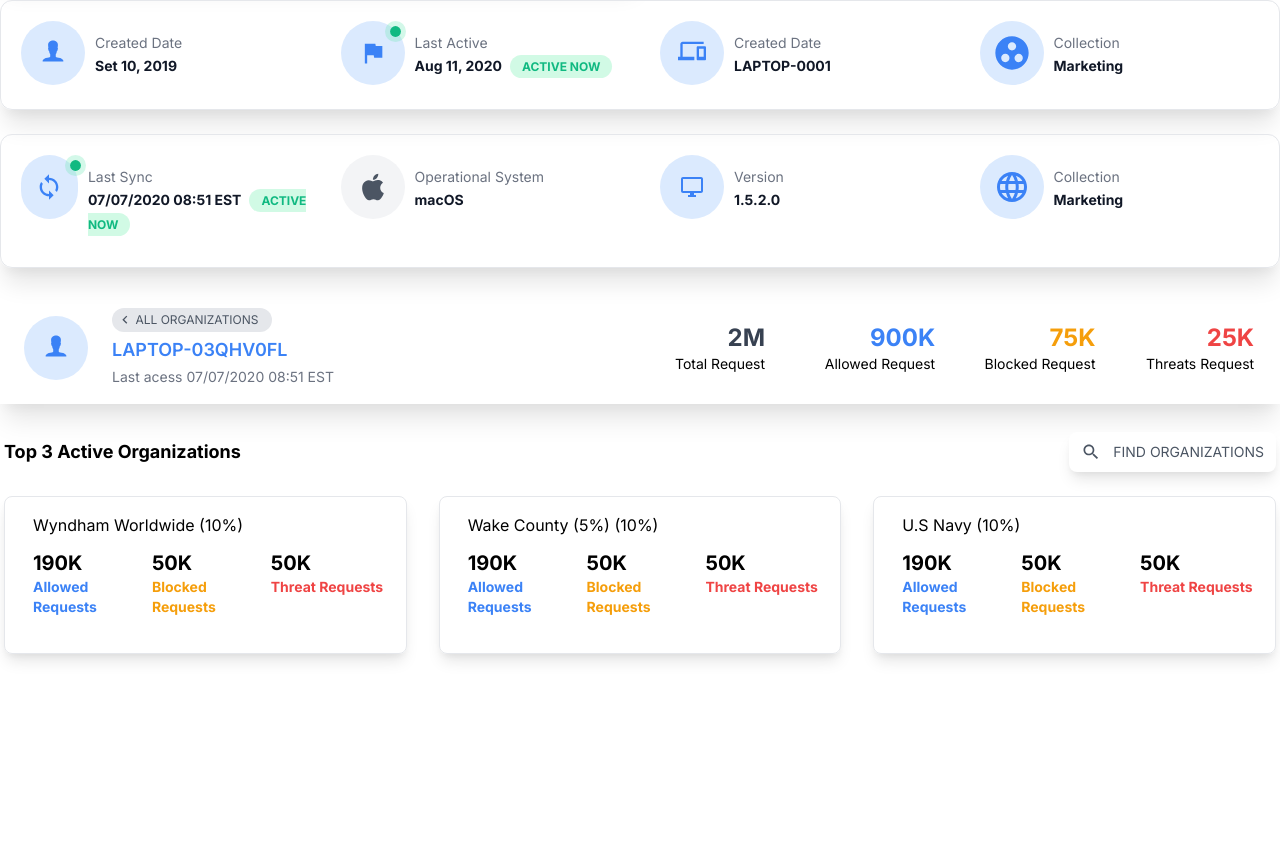
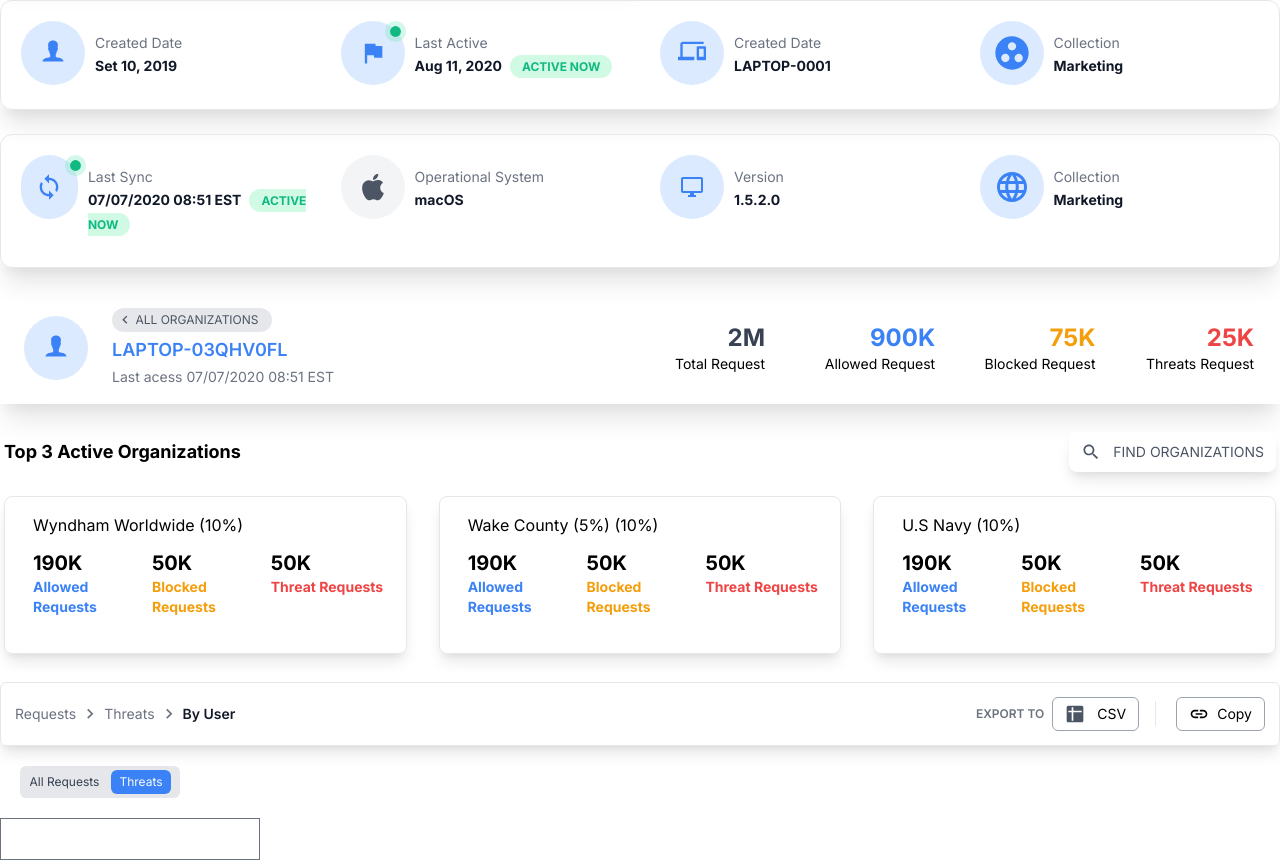
Before and after one commit to hnordt/web-template, a Next.js app: page / in a window 1280 px wide. Shown: the part 304-1164 px from the top of the page. Before the commit the page ends 986 px from the top, so only its background shows below. Built offline with nearby package versions, Linux system fonts and the light colour scheme; what @tailwindcss/typography would draw is missing.

Commit message:
chore: Add header, icons and first infos

```diff
--- a/src/pages/index.js
+++ b/src/pages/index.js
@@ -8,7 +8,10 @@ import {
   MdLanguage,
   MdKeyboardArrowLeft,
   MdSearch,
+  MdKeyboardArrowRight,
+  MdLink,
 } from "react-icons/md"
+import { PieChart, Pie, Cell, Legend } from "recharts"
 
 import { IoIosPerson } from "react-icons/io"
 
@@ -359,21 +362,48 @@ function ActiveOrganizationsCard() {
 }
 
 function Panel() {
-  ;<div>
-    <header>
-      <div>{/* Breadcrumb */}</div>
+  return (
     <div>
-        {/* Export to */}
-        <button></button>
-        <button></button>
+      <header className="flex justify-between p-3.5 border rounded-md shadow-lg">
+        <div className="flex items-center text-gray-500 text-sm">
+          Requests <MdKeyboardArrowRight className="mx-1 w-5 h-5" /> Threats
+          <MdKeyboardArrowRight className="mx-1 w-5 h-5" />
+          <p className="text-gray-900 font-semibold">By User</p>
+        </div>
+        <div className="flex items-center">
+          <p className="-mx-2 text-gray-500 text-xs font-semibold">EXPORT TO</p>
+          <div className="text-sm space-x-5">
+            <span className="p-1 px-4 border-r">
+              <button className="items-center px-3 py-1.5 border border-gray-400 rounded-md">
+                <svg
+                  viewBox="0 0 24 24"
+                  className="float-left mr-3 w-5 h-5 text-gray-600 fill-current"
+                >
+                  <path d="M20,2H4C2.9,2,2,2.9,2,4v16c0,1.1,0.9,2,2,2h16c1.1,0,2-0.9,2-2V4C22,2.9,21.1,2,20,2z M20,10H10v10H8V10H4V8h4V4h2v4h10V10 z" />
+                </svg>
+                CSV
+              </button>
+            </span>
+            <button className="px-3 py-1.5 border border-gray-400 rounded-md">
+              <MdLink className="float-left mr-2 w-5 h-5" />
+              Copy
+            </button>
+          </div>
         </div>
       </header>
+
       <div>
         {/* first content */}
-      <div>
-        <span>{/* All Requests */}</span>
+        <div className="items-center p-5">
+          <span className="flex items-center justify-center py-1 w-40 text-xs bg-gray-200 rounded-md space-x-3">
+            <p className="text-gray-700">All Requests</p>
+            <p className="px-2 py-1 text-gray-50 bg-blue-500 rounded-md">
+              Threats
+            </p>
+          </span>
           <span>{/* ICONS */}</span>
         </div>
+
         <div>
           {/* Charts */}
           <h1></h1>
@@ -396,6 +426,7 @@ function Panel() {
       </div>
       <footer>{/* Arrows and page */}</footer>
     </div>
+  )
 }
 
 export default function Index() {
@@ -413,6 +444,7 @@ export default function Index() {
       <br />
       <ActiveOrganizationsCard />
       <br />
+      <Panel />
     </>
   )
 }
```
Lines whose indentation alone changed are shown as unchanged.
